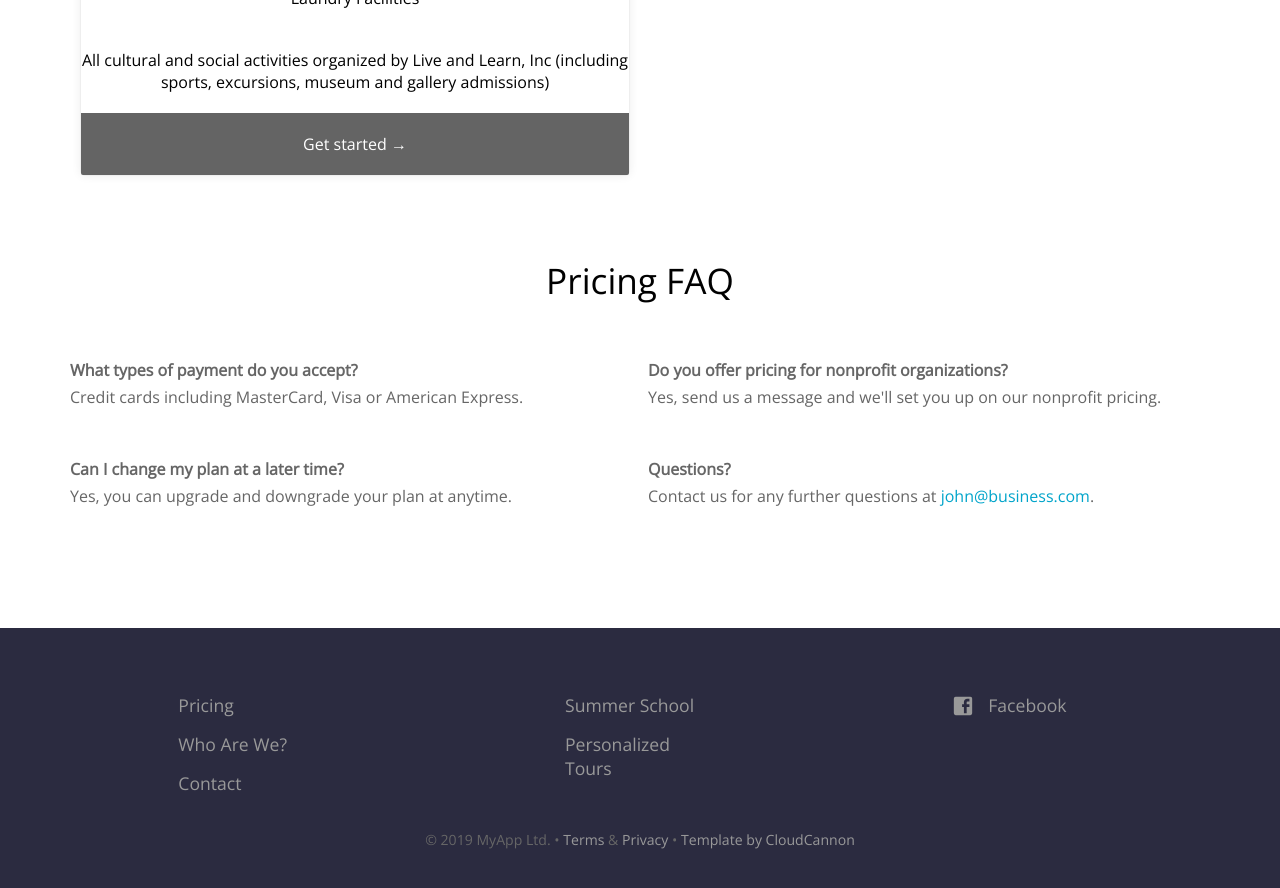
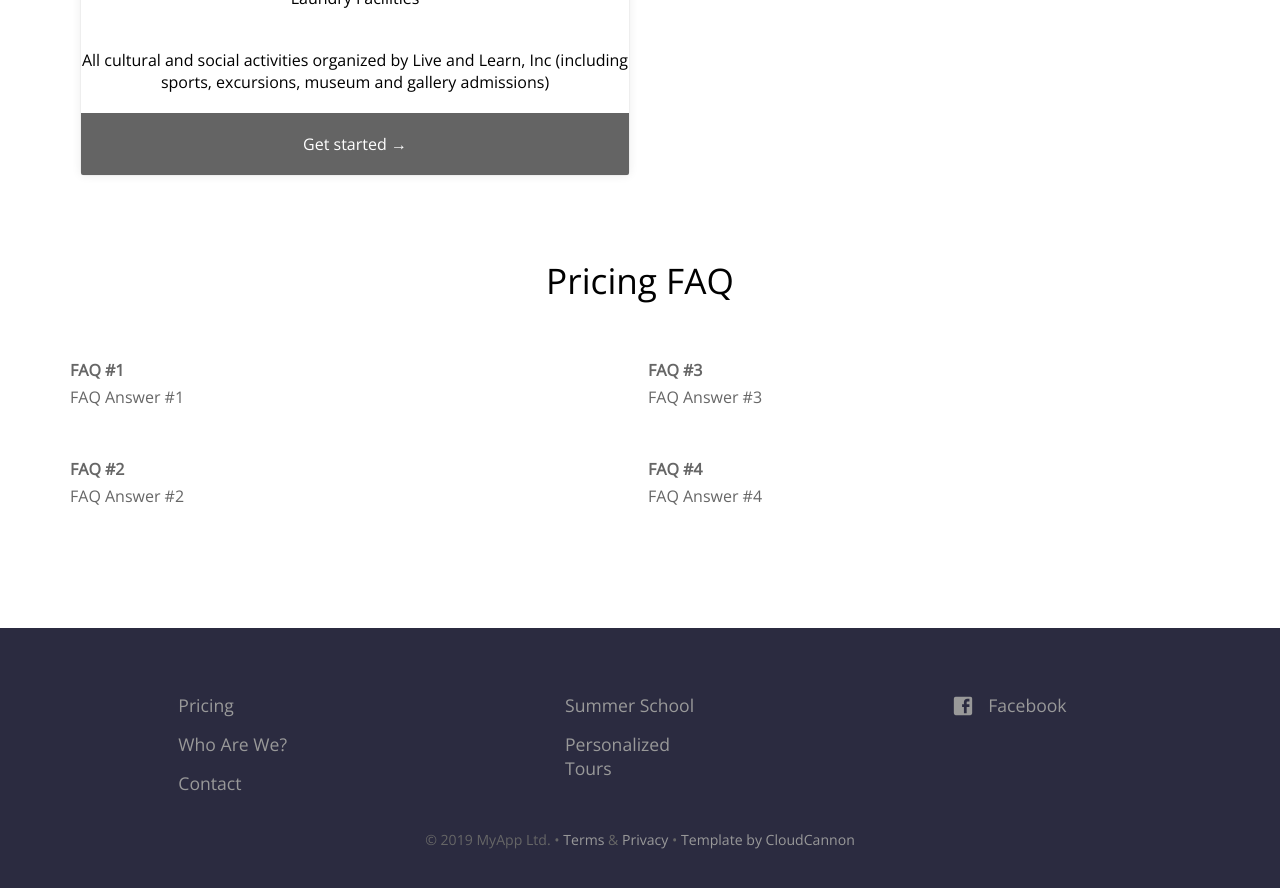
Before and after one commit to baritchie/project1, a Jekyll site: the page built from summerschoolprograms.html, in a window 1280 px wide and 900 px high, scrolled down 895 px. Shown: the top 888 px of the window. Built offline with Jekyll 4.4.1, drawn with Linux system fonts in a browser that asks for light colours.

Commit message:
Updated 'summerschoolprograms.html' via CloudCannon

```diff
--- a/summerschoolprograms.html
+++ b/summerschoolprograms.html
@@ -1,7 +1,7 @@
 ---
 title: 3 Week Summer School Programs
 heading: Our 3 Week Summer School Programs
-description: What's included, pricing, and more!
+description: 'What''s included, pricing, and more!'
 pricing_table:
   - name: Included in Either Trip
     color: '#646464'
@@ -47,14 +47,14 @@
       link: /contact/
       text: Questions? Contact us.
 faq:
-  - question: What types of payment do you accept?
-    answer: 'Credit cards including MasterCard, Visa or American Express.'
-  - question: Can I change my plan at a later time?
-    answer: 'Yes, you can upgrade and downgrade your plan at anytime.'
-  - question: Do you offer pricing for nonprofit organizations?
-    answer: 'Yes, send us a message and we''ll set you up on our nonprofit pricing.'
-  - question: Questions?
-    answer: 'Contact us for any further questions at <a href="#">john@business.com</a>.'
+  - question: 'FAQ #1'
+    answer: 'FAQ Answer #1'
+  - question: 'FAQ #2'
+    answer: 'FAQ Answer #2'
+  - question: 'FAQ #3'
+    answer: 'FAQ Answer #3'
+  - question: 'FAQ #4'
+    answer: 'FAQ Answer #4'
 ---
 
 <div class="plans">
```
